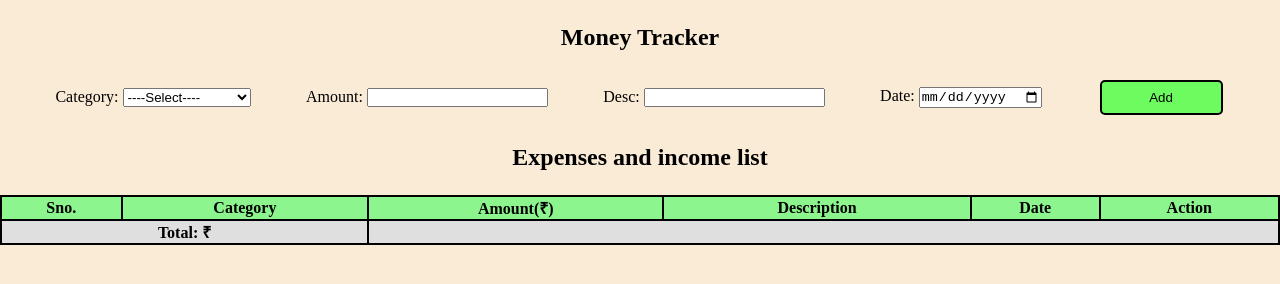
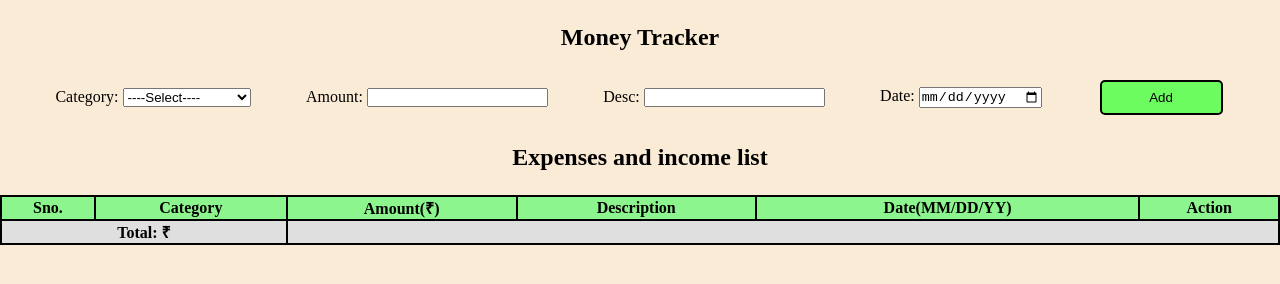
Before and after one commit to Dipakpaliya/BharatIntern, a website: page task3/pages/moneytracker.html in a window 1280 px wide. Drawn offline with Linux system fonts and the light colour scheme; no server answers.

Commit message:
date format modified for better UX

```diff
--- a/task3/pages/moneytracker.html
+++ b/task3/pages/moneytracker.html
@@ -127,7 +127,7 @@
                     <th>Category</th>
                     <th>Amount(₹)</th>
                     <th>Description</th>
-                    <th>Date</th>
+                    <th>Date(MM/DD/YY)</th>
                     <th>Action</th>
                 </tr>
             </thead>
```
